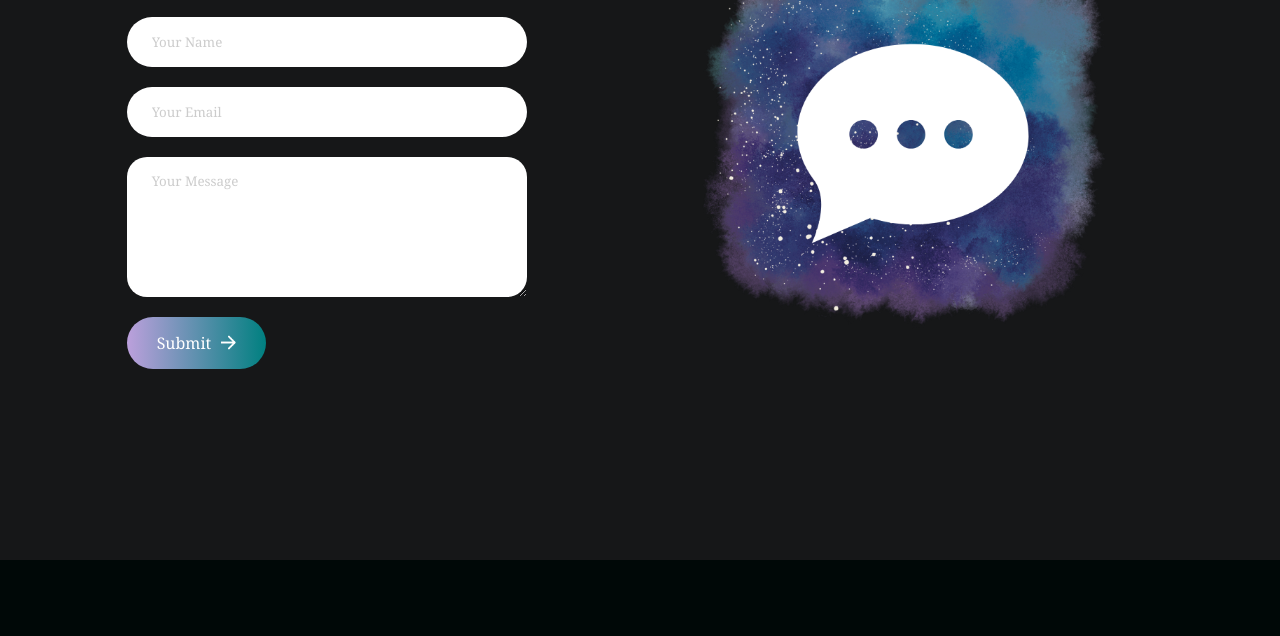
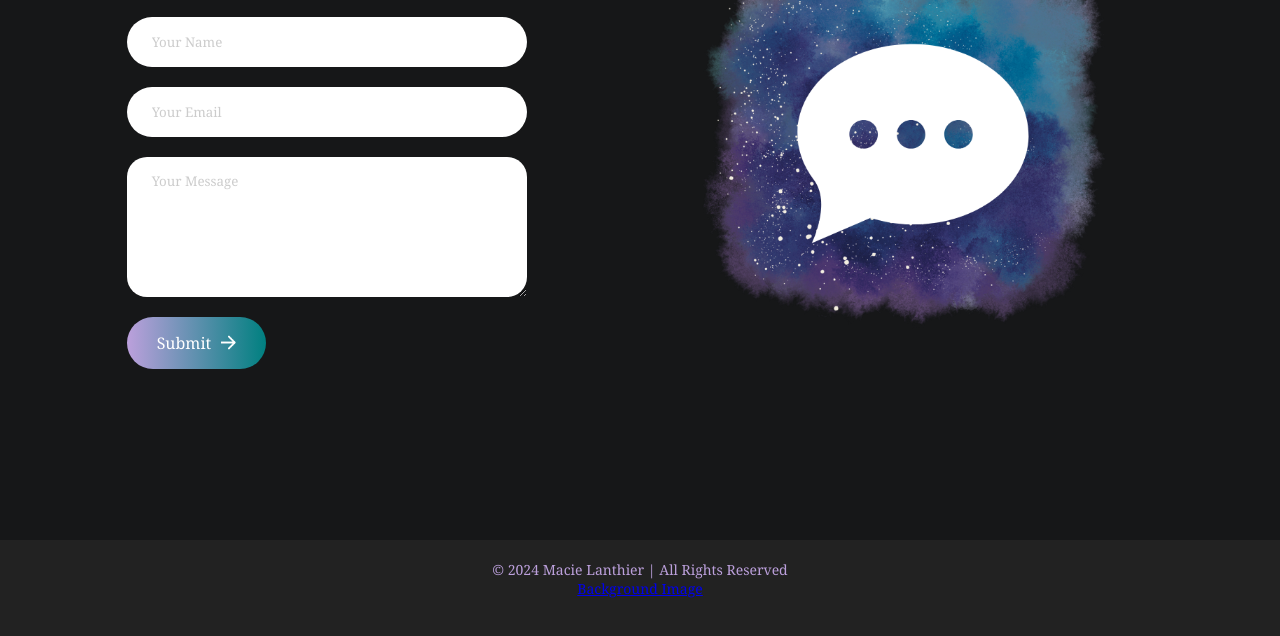
Before and after one commit to OofMacie/OofMacie.github.io, a plain HTML site: page contact.html in a window 1280 px wide. Shown: the part 260-896 px from the top of the page. Before the commit the page ends 820 px from the top, so only its background shows below. Drawn offline with Linux system fonts and the light colour scheme.

Commit message:
changed copyright

```diff
--- a/contact.html
+++ b/contact.html
@@ -28,6 +28,13 @@
 
         </div>
     </div>
+        <!-- Footer -->
+        <footer>
+            <div class="container">
+                <p>© 2024 Macie Lanthier | All Rights Reserved</p>
+                 <a href="https://unsplash.com/photos/purple-and-pink-abstract-painting-P194ErzT_co"target="_blank">Background Image</a><br>
+                </p>
+            </div>
 
     <div class="container">
         <nav>
```
Also changed, not shown: index.html (+1 -0 lines), projects.html (+1 -0 lines), Images/AI in Game Development and Programming.png (deleted), Images/Fighting Cyberbullying Solutions for a safer internet .png (deleted), Images/Macie_Lanthier_Resume.pdf.png (deleted), Images/lab-shopping-cart-redesign.png (deleted), Images/logo.png (deleted).
